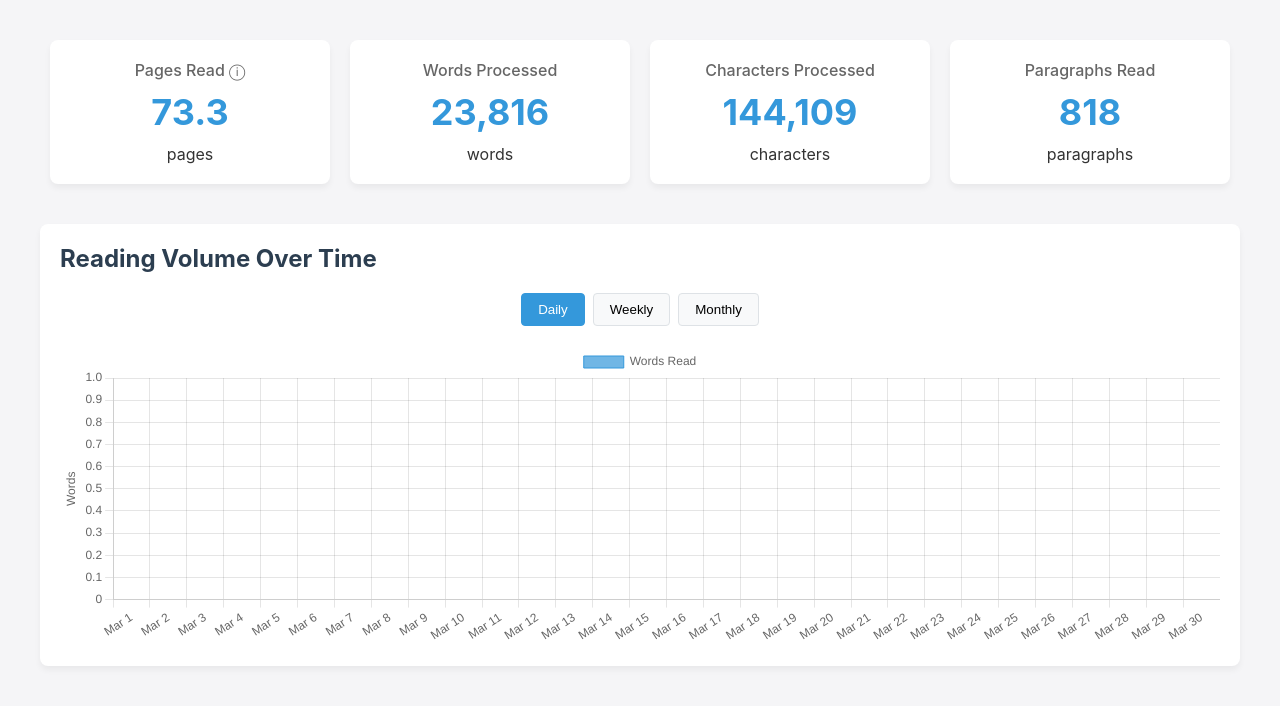
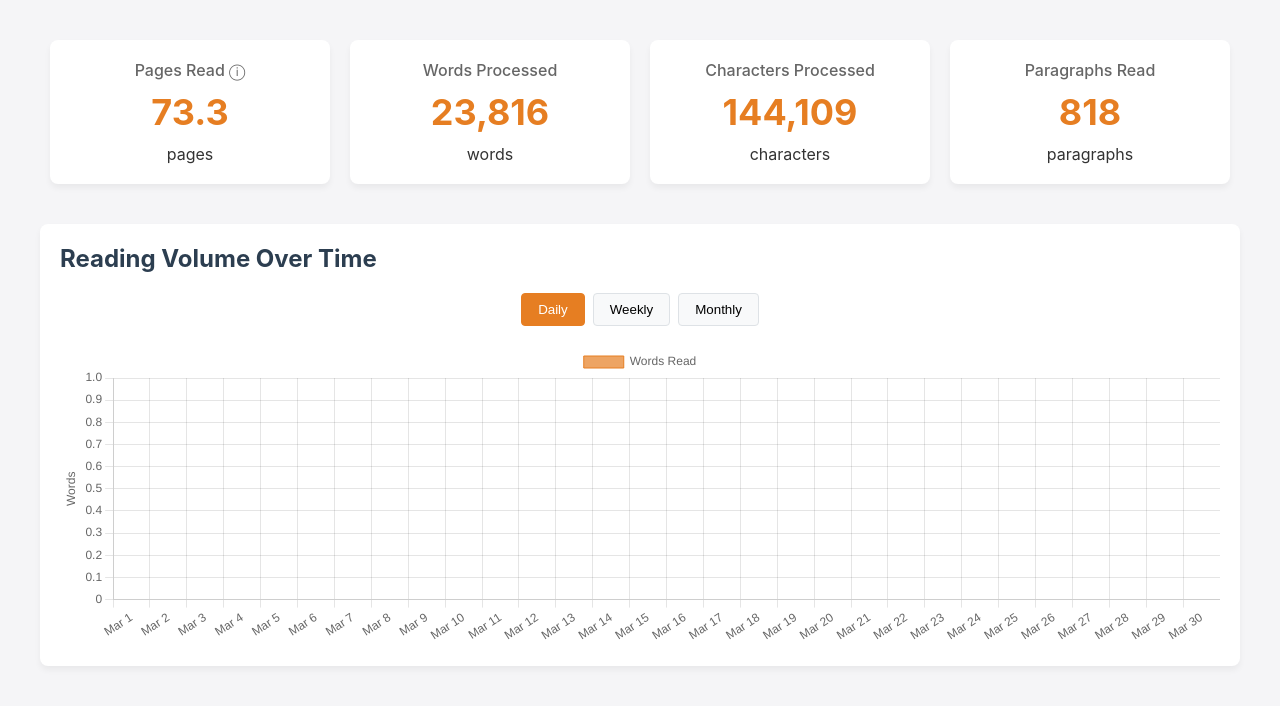
Before and after one commit to ykdojo/osh, a Flask app: page /reading in a window 1280 px wide. Shown: the part 116-822 px from the top of the page. Run offline with Flask 2, Linux system fonts and the light colour scheme.

Commit message:
Restore orange color scheme and fix JavaScript syntax in reading dashboard

```diff
--- a/templates/reading_dashboard.html
+++ b/templates/reading_dashboard.html
@@ -51,7 +51,7 @@
         .stat-card .value {
             font-size: 36px;
             font-weight: 700;
-            color: #3498db;
+            color: #e67e22;
             margin: 10px 0;
         }
         .chart-container {
@@ -81,9 +81,9 @@
             transition: all 0.2s;
         }
         .time-period-nav button.active {
-            background-color: #3498db;
+            background-color: #e67e22;
             color: white;
-            border-color: #3498db;
+            border-color: #e67e22;
         }
         .time-period-nav button:hover:not(.active) {
             background-color: #e9ecef;
@@ -274,8 +274,8 @@
                     datasets: [{
                         label: 'Words Read',
                         data: values,
-                        backgroundColor: 'rgba(52, 152, 219, 0.7)',
-                        borderColor: 'rgba(52, 152, 219, 1)',
+                        backgroundColor: 'rgba(230, 126, 34, 0.7)',
+                        borderColor: 'rgba(230, 126, 34, 1)',
                         borderWidth: 1
                     }]
                 },
```
